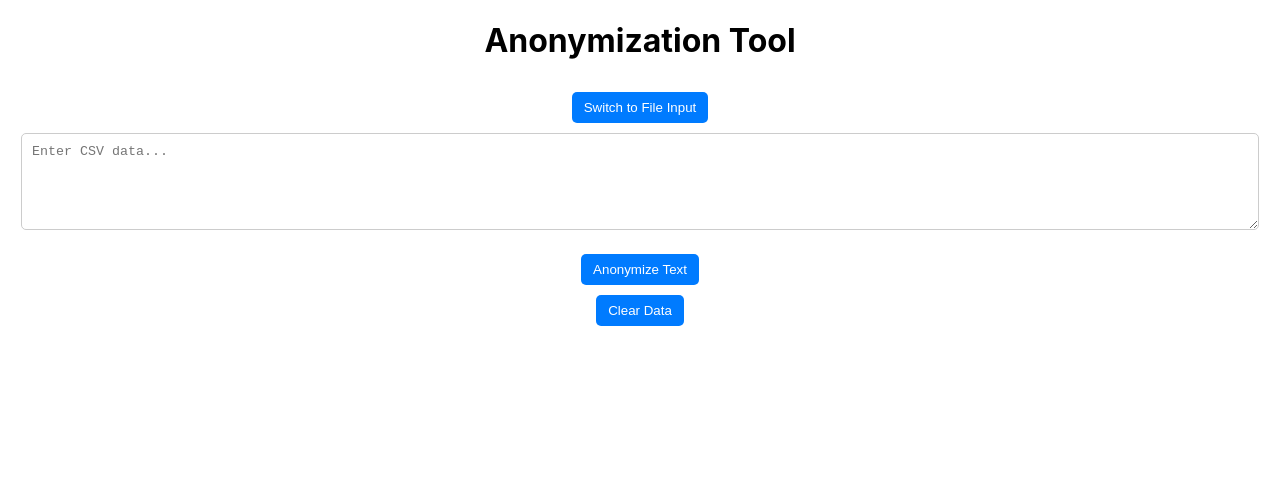
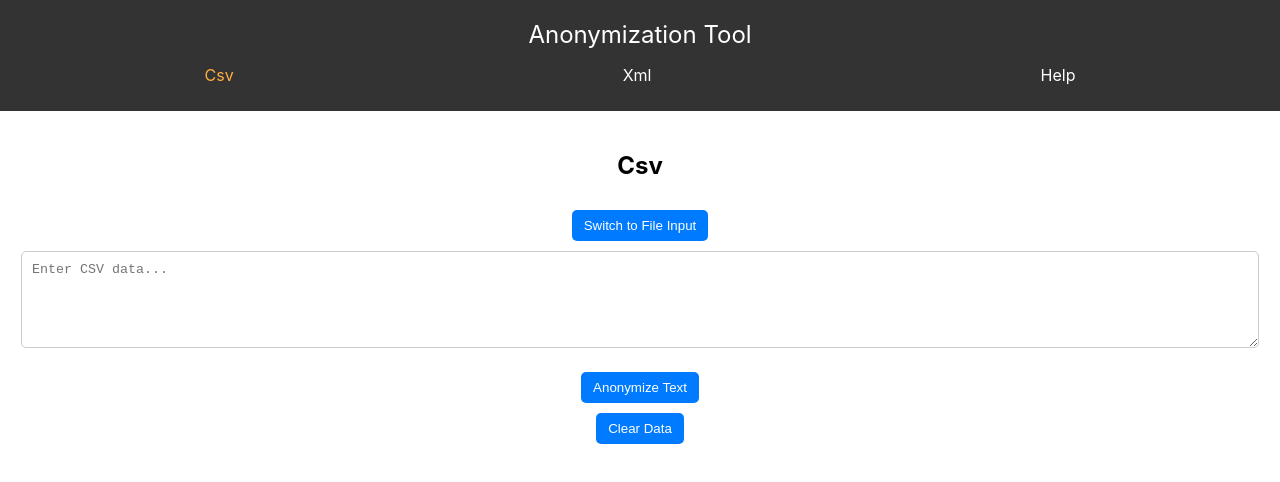
Before and after one commit to Zer0SkiLL/csvfaker, a React (Create React App) app: page /csv in a window 1280 px wide. Shown: the top 482 px of the page. Built offline with nearby package versions, Linux system fonts and the light colour scheme.

Commit message:
add navbar with routing

```diff
--- a/package.json
+++ b/package.json
@@ -9,6 +9,7 @@
     "papaparse": "^5.4.1",
     "react": "^18.2.0",
     "react-dom": "^18.2.0",
+    "react-router-dom": "^6.16.0",
     "react-scripts": "5.0.1",
     "web-vitals": "^2.1.4",
     "xml2js": "^0.6.2"
--- a/src/App.js
+++ b/src/App.js
@@ -1,11 +1,21 @@
 import logo from './logo.svg';
 import './App.css';
 import AnonymizationPage from './components/AnonymizationPage';
+import Navbar from './components/Navbar/Navbar';
+import { BrowserRouter as Router, Route, Routes } from 'react-router-dom';
 
 function App() {
   return (
     <div className="App">
-      <AnonymizationPage />
+      <Router>
+        <Navbar />
+        <br />
+        <Routes>
+          <Route exact path="/csv" element={<AnonymizationPage />} />
+          {/* <Route path="/about" component={About} />
+          <Route path="/contact" component={Contact} /> */}
+        </Routes>
+      </Router>
     </div>
   );
 }
--- a/src/components/AnonymizationPage.css
+++ b/src/components/AnonymizationPage.css
@@ -1,6 +1,6 @@
 /* AnonymizationPage.css */
 
-.App {
+.Content-AnonymizationPage {
   margin: 20px 0px;
 }
 .csv-textarea {
--- a/src/components/AnonymizationPage.js
+++ b/src/components/AnonymizationPage.js
@@ -406,8 +406,8 @@ const AnonymizationPage = () => {
 
 
   return (
-    <div className="App">
-      <h1>Anonymization Tool</h1>
+    <div className="Content-AnonymizationPage">
+      <h2>Csv</h2>
       <button className="toggle-button" onClick={handleToggle}>
         {inputType === 'text' ? 'Switch to File Input' : 'Switch to Text Input'}
       </button>
--- /dev/null
+++ b/src/components/Navbar/Navbar.css
@@ -0,0 +1,38 @@
+/* Navbar.css */
+.navbar {
+    background-color: #333;
+    color: #fff;
+    padding: 10px;
+  }
+
+  .navbar ul {
+    list-style: none;
+    padding: 0;
+    display: flex;
+    justify-content: space-around;
+  }
+
+  .navbar li {
+    margin: 0;
+  }
+
+  .navbar a {
+    text-decoration: none;
+    color: #fff;
+    transition: color 0.2s; /* Add a smooth color transition */
+  }
+
+  /* Style for hover */
+  .navbar a:hover {
+    color: #ffae42; /* Change color on hover */
+  }
+
+  /* Style for active link */
+  .navbar a.active {
+    color: #ffae42; /* Change color for the active link */
+  }
+
+  .page-title {
+    font-size: 24px;
+    margin: 10px 0;
+  }
--- /dev/null
+++ b/src/components/Navbar/Navbar.js
@@ -0,0 +1,34 @@
+import React from 'react';
+import { Link, useLocation } from 'react-router-dom';
+import './Navbar.css';
+
+const Navbar = () => {
+    const location = useLocation();
+
+    return (
+      <div className="navbar">
+        <Link to="/csv" className="title-link">
+            <div className="page-title">Anonymization Tool</div>
+        </Link>
+        <ul>
+          <li>
+            <Link to="/csv" className={location.pathname === '/csv' ? 'active' : ''}>
+                Csv
+            </Link>
+          </li>
+          <li>
+            <Link to="/xml" className={location.pathname === '/xml' ? 'active' : ''}>
+                Xml
+            </Link>
+          </li>
+          <li>
+            <Link to="/help" className={location.pathname === '/help' ? 'active' : ''}>
+                Help
+            </Link>
+          </li>
+        </ul>
+      </div>
+    );
+  }
+
+export default Navbar;
```
Also changed, not shown: 1 other file (tests, documents, lock files or other folders).
